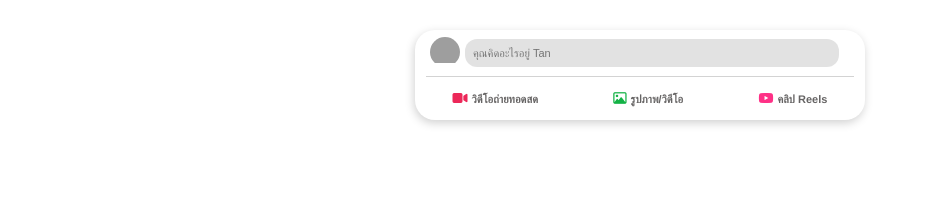
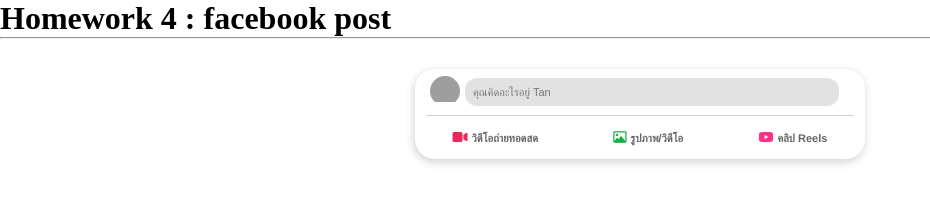
Before and after one commit to patit241/cc19-homework4, a plain HTML site: page index.html in a window 1280 px wide. Shown: the whole page, without its empty margins (0-930 px from the left). Drawn offline with Linux system fonts and the light colour scheme; grey boxes are pictures that could not be loaded.

Commit message:
second commit

```diff
--- a/index.html
+++ b/index.html
@@ -13,6 +13,8 @@
 </head>
 
 <body>
+    <h1>Homework 4 : facebook post</h1>
+    <hr>
     <div class="main-wrapper">
         <div class="post-1">
             <div class="div-img"><a href=""><img src="https://www.svgrepo.com/show/395866/bear.svg" style="width: 35px;"></a></div>
```
